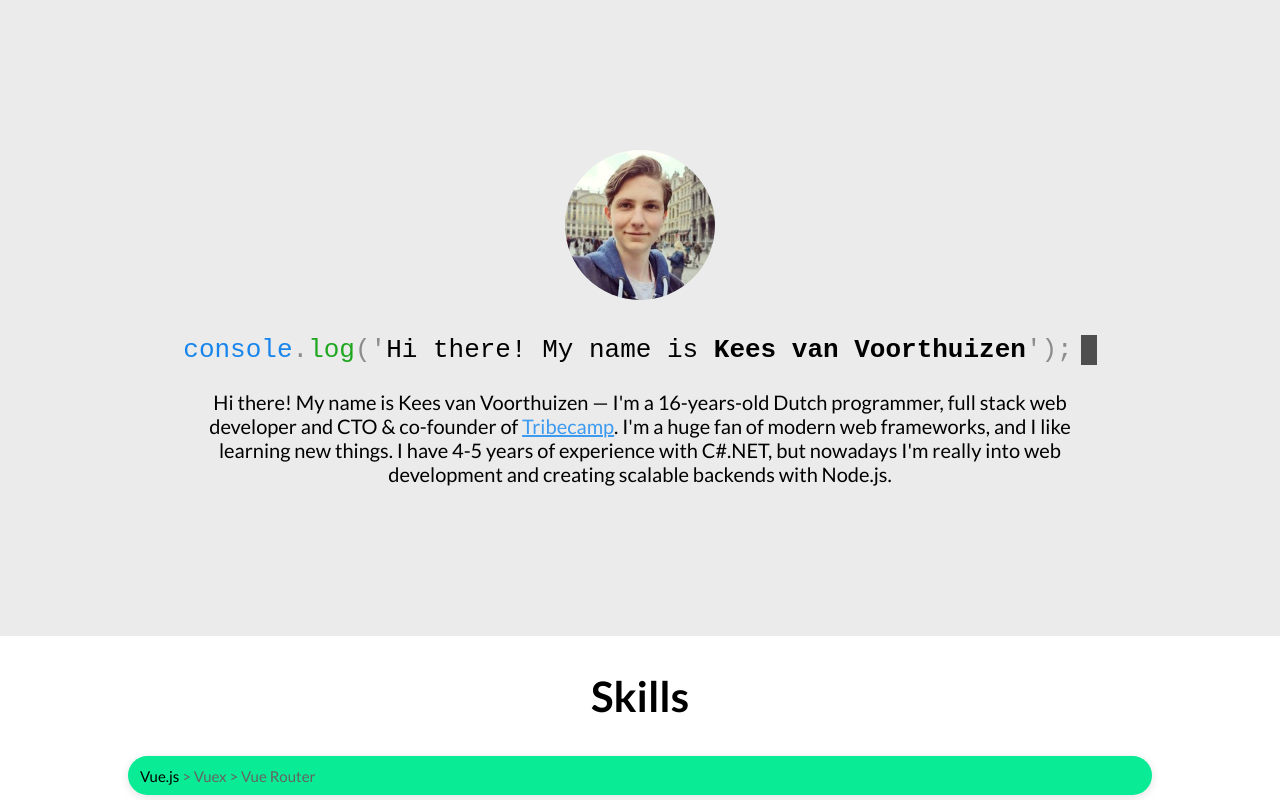
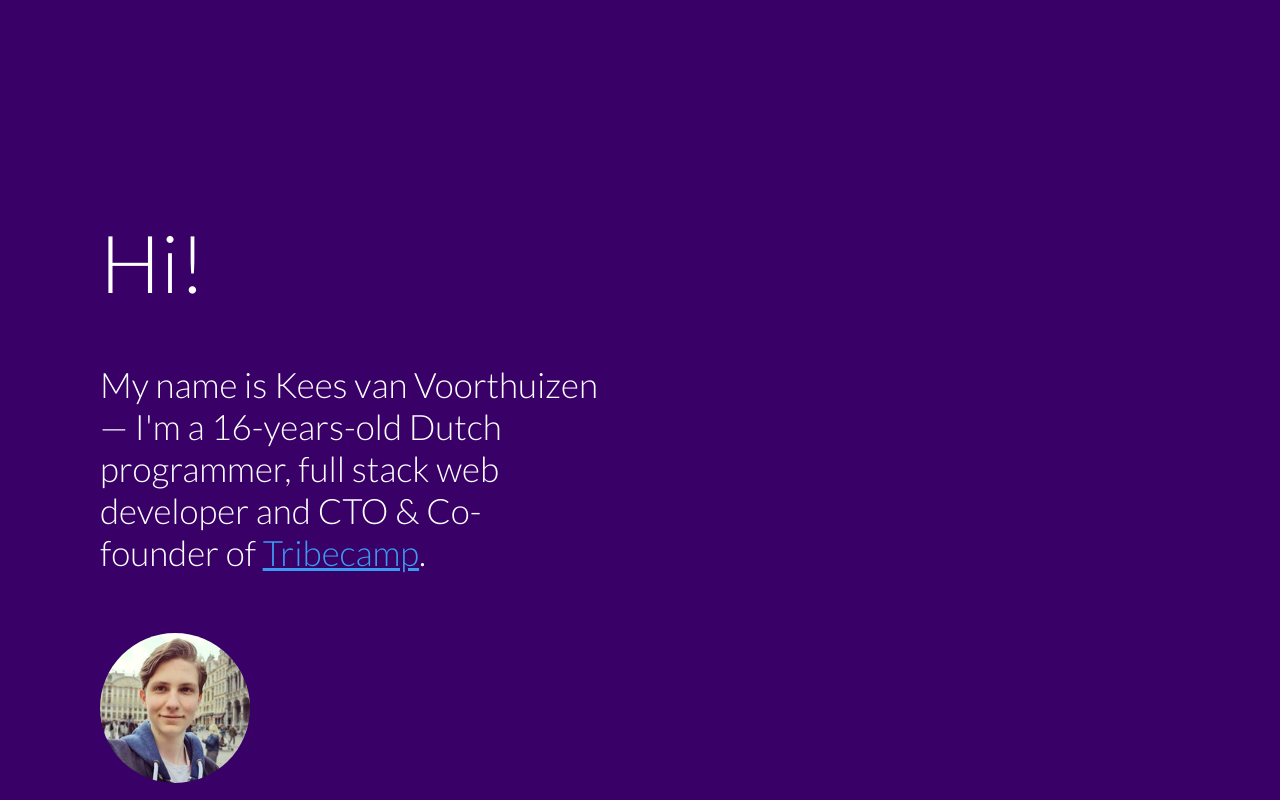
Before and after one commit to keesvv/portfolio-2020, a Vue app: page / in a window 1280 px wide. Shown: the top 800 px of the page. Built offline with nearby package versions, Linux system fonts and the light colour scheme.

Commit message:
Completely redesigned Jumbotron

```diff
--- a/src/components/Jumbotron.vue
+++ b/src/components/Jumbotron.vue
@@ -1,19 +1,14 @@
 <template>
   <div class="jumbotron">
     <div class="content">
+      <h1 class="header">
+        Hi!
+      </h1>
+      <h2 class="subheader">
+        My name is Kees van Voorthuizen — I'm a 16-years-old Dutch programmer,
+        full stack web developer and CTO & Co-founder of <a href="https://tribecamp.com">Tribecamp</a>.
+      </h2>
       <img src="@/assets/profile.jpg" class="profilePicture">
-      <h1 class="header">
-        <span class="blue">console</span>.<span
-              class="green">log</span>('<span
-              class="black">Hi there! My name is <strong>Kees van Voorthuizen</strong></span>');
-        <span class="cursor"></span>
-      </h1>
-      <div class="bio">
-        Hi there! My name is Kees van Voorthuizen — I'm a 16-years-old Dutch programmer,
-        full stack web developer and CTO & co-founder of <a href="https://tribecamp.com">Tribecamp</a>. I'm a huge fan of modern web frameworks,
-        and I like learning new things. I have 4-5 years of experience with C#.NET,
-        but nowadays I'm really into web development and creating scalable backends with Node.js.
-      </div>
     </div>
   </div>
 </template>
@@ -34,49 +29,26 @@ export default {};
 }
 
 .jumbotron {
-  display: flex;
-  align-items: center;
-  justify-content: center;
-  background: rgb(235, 235, 235);
-  padding: 150px 20px;
-  text-align: center;
+  background: rgb(57, 0, 104);
+  color: white;
+  padding: 160px 100px;
+
+  .header {
+    font-size: 80px;
+    font-weight: lighter;
+  }
+
+  .subheader {
+    font-size: 35px;
+    width: 500px;
+    font-weight: lighter;
+    margin-bottom: 60px;
+  }
 
   .profilePicture {
     border-radius: 50%;
     width: 150px;
     margin-bottom: 15px;
   }
-
-  .header {
-    color: rgb(140, 140, 140);
-    font-weight: normal;
-    font-family: monospace;
-
-    .blue {
-      color: rgb(23, 133, 235);
-    }
-
-    .green {
-      color: rgb(31, 167, 31);
-    }
-
-    .black {
-      color: black;
-    }
-  }
-
-  .bio {
-    width: 80%;
-    max-width: 1100px;
-    font-size: 20px;
-    margin: 25px auto 0;
-  }
-
-  .cursor {
-    margin-left: 8px;
-    background: black;
-    padding: 0 8px;
-    animation: pulse 0.6s alternate infinite linear;
-  }
 }
 </style>
```
